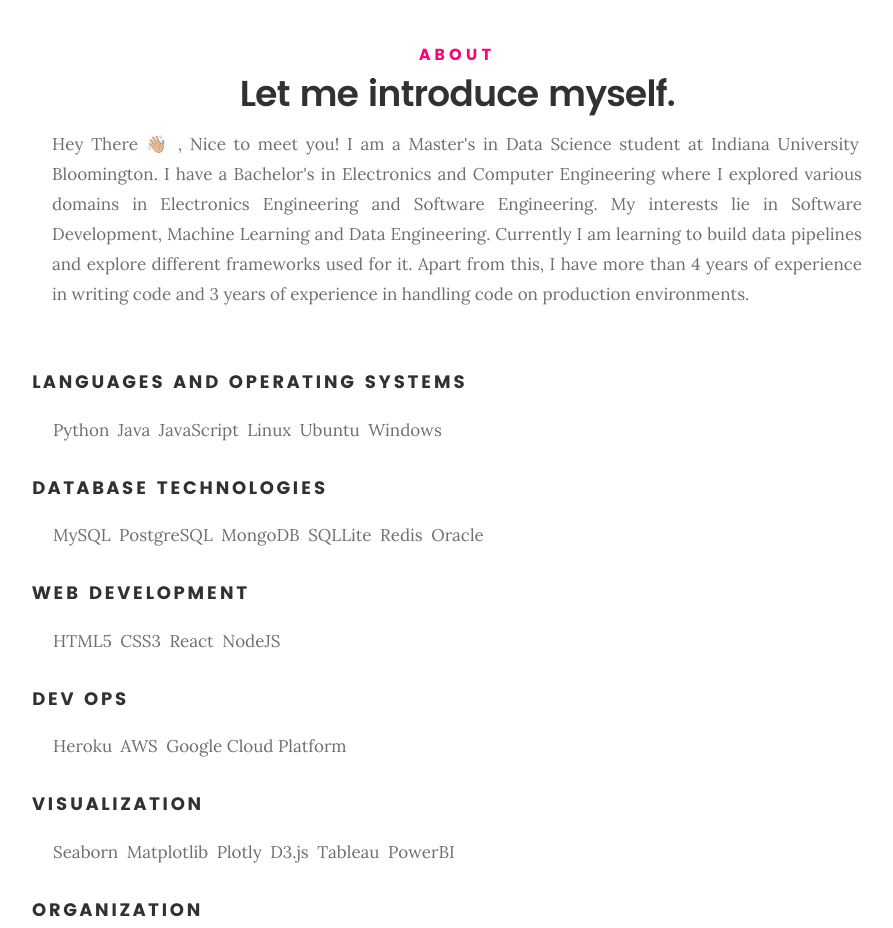
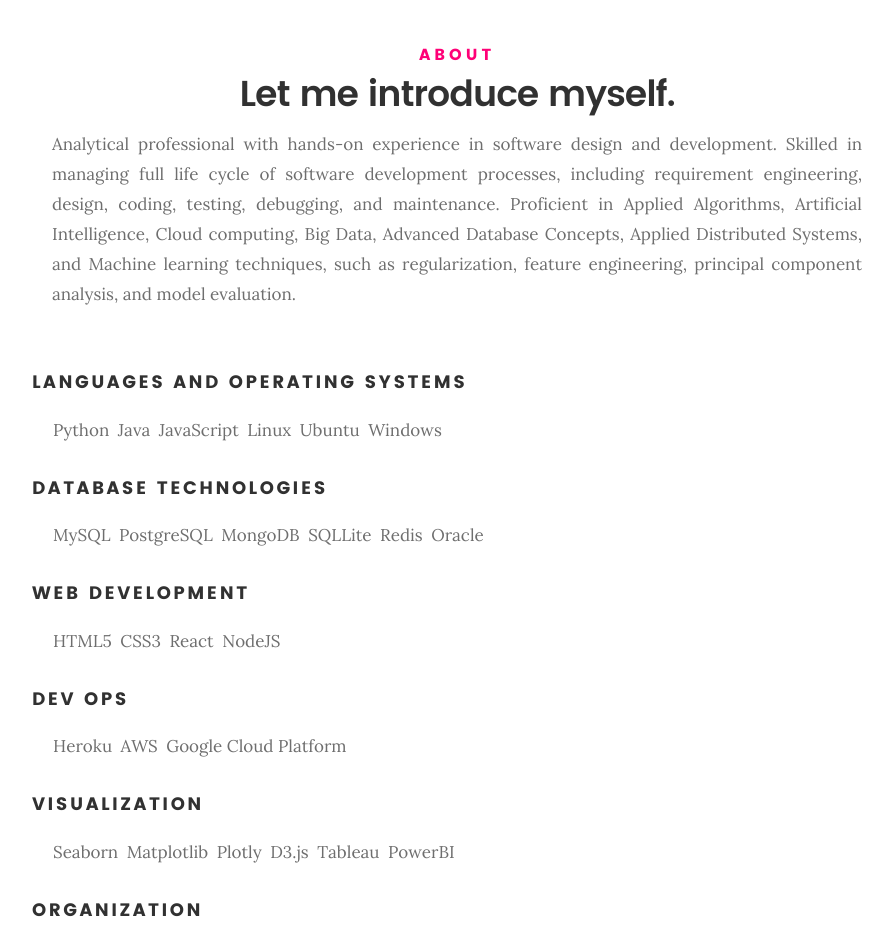
Before and after one commit to Akshace/Akshace.github.io, a plain HTML site: page index.html in a window 1280 px wide. Shown: the part 880-1808 px from the top of the page, without its empty margins (183-1076 px from the left). Drawn offline with nearby package versions, Linux system fonts and the light colour scheme; files whose address does not match are found by name.

Commit message:
Update index.html

```diff
--- a/index.html
+++ b/index.html
@@ -132,10 +132,12 @@
    			<h1>Let me introduce myself.</h1>
 
 
-			<p style = "text-align: justify;">Hey There 👋🏼 ,
-				Nice to meet you! I am a Master's in Data Science student at Indiana University Bloomington.
-				I have a Bachelor's in Electronics and Computer Engineering where I explored various domains in Electronics Engineering and Software Engineering. My interests lie in Software Development, Machine Learning and Data Engineering. Currently I am learning to build data pipelines and explore different frameworks used for it.
-				Apart from this, I have more than 4 years of experience in writing code and 3 years of experience in handling code on production environments. </p>
+			<p style = "text-align: justify;">Analytical professional with hands-on experience in software design and development.
+				Skilled in managing full life cycle of software development processes,
+				including requirement engineering, design, coding, testing, debugging,
+				and maintenance. Proficient in Applied Algorithms, Artificial Intelligence,
+				Cloud computing, Big Data, Advanced Database Concepts, Applied Distributed Systems, and Machine learning techniques,
+				such as regularization, feature engineering, principal component analysis, and model evaluation.
 
    			<!-- <div class="intro-info">
 
```
